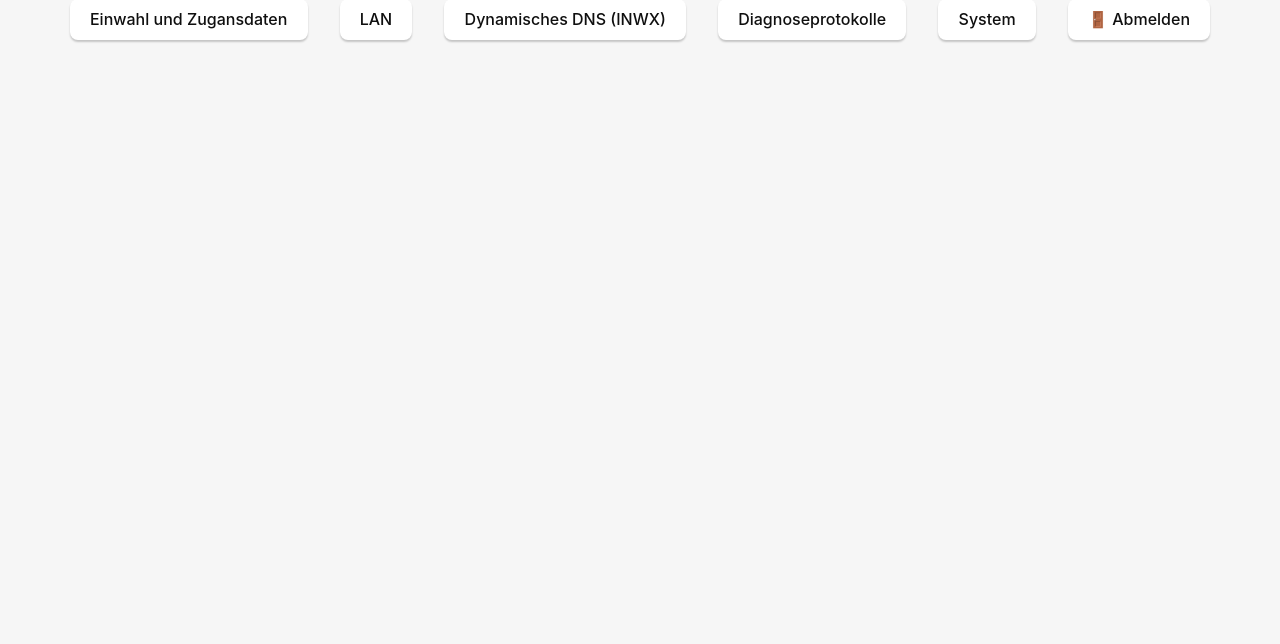
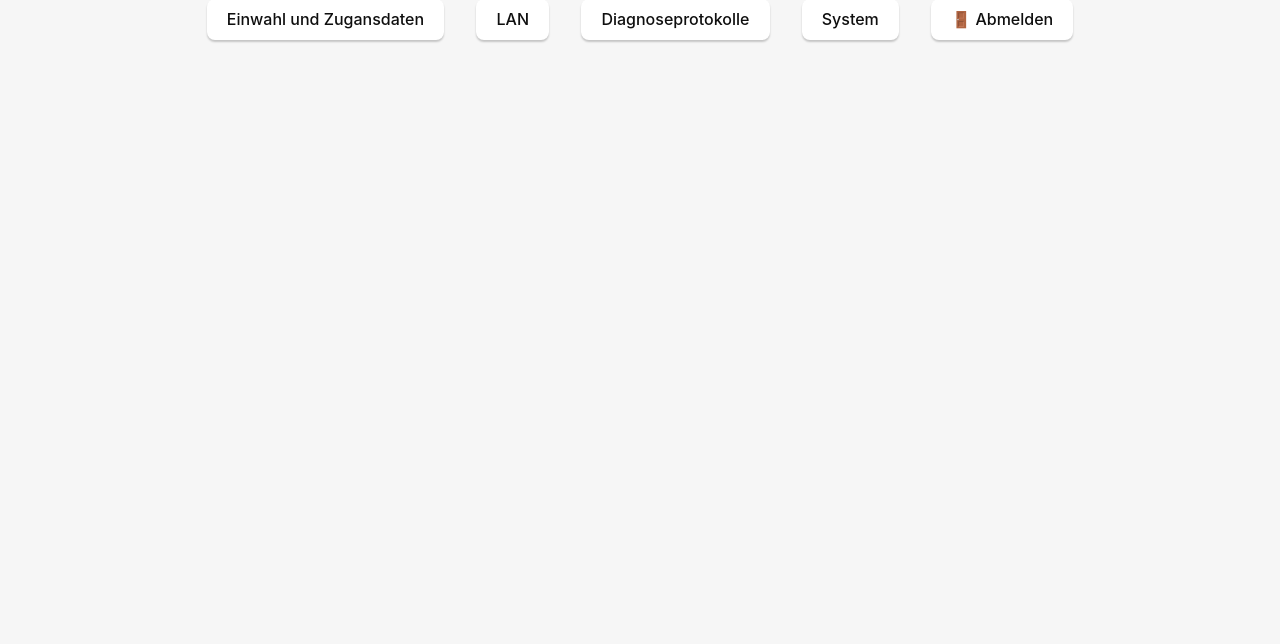
Before and after one commit to rsdsl/manager, a plain HTML site: page src/dashboard.html in a window 1280 px wide. Shown: the part 156-800 px from the top of the page. Drawn offline with Linux system fonts and the light colour scheme.

Commit message:
Remove all references to (inexistent) DDNS page
This functionality is not needed by the target audience and is not worth the implementation effort.

```diff
--- a/src/dashboard.html
+++ b/src/dashboard.html
@@ -25,10 +25,6 @@
           <button id="lan-open-submit" type="submit">LAN</button>
         </form>
 
-        <form id="ddns-open-form">
-          <button id="ddns-open-submit" type="submit">Dynamisches DNS (INWX)</button>
-        </form>
-
         <form id="log-open-form">
           <button id="log-open-submit" type="submit">Diagnoseprotokolle</button>
         </form>
```
Also changed, not shown: src/lan.html (+0 -4 lines), src/sys.html (+0 -4 lines), src/wan.html (+0 -4 lines).
